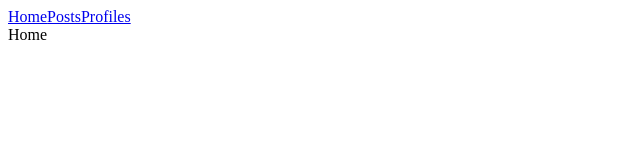
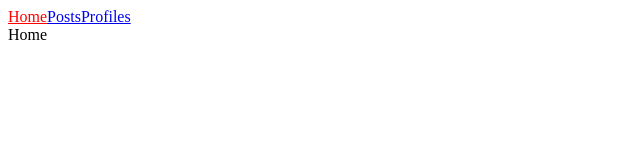
Before and after one commit to asteriasandippal/the-complete-react-fullstack-course, a React (Create React App) app in the folder reactlifecycles/: page / in a window 1280 px wide. Shown: the top 160 px of the page, without its empty margins (0-640 px from the left). Built offline with nearby package versions, Linux system fonts and the light colour scheme; the HTML template or start-up script is replaced by a standard one.

Commit message:
Apply NavLink and modify NavLink

```diff
--- a/reactlifecycles/src/App.js
+++ b/reactlifecycles/src/App.js
@@ -1,5 +1,5 @@
 import React, { Component } from 'react';
-import {MemoryRouter, HashRouter, BrowserRouter, Route, Link } from 'react-router-dom';
+import {MemoryRouter, HashRouter, BrowserRouter, Route, Link, NavLink } from 'react-router-dom';
 
 import Home from './containers/Home';
 import Posts from './containers/Posts';
@@ -9,19 +9,32 @@ import Profiles from './containers/Profiles';
 class App extends Component {
   render() {
     return (
-      <MemoryRouter>
+      <BrowserRouter>
         <div>
           <header>
-            <Link to="/">Home</Link>
-            <Link to="/posts">Posts</Link>
-            <Link to="/profiles">Profiles</Link>
+            <NavLink
+              exact
+              to="/"
+              activeStyle={{color: 'red'}}
+              activeClassName="selected"
+            >Home</NavLink>
+            <NavLink
+              to="/posts"
+              activeStyle={{color: 'red'}}
+              activeClassName="selected"
+            >Posts</NavLink>
+            <NavLink
+              to="/profiles"
+              activeStyle={{color: 'red'}}
+              activeClassName="selected"
+            >Profiles</NavLink>
           </header>
           <Route exact path='/' component={Home} />
           <Route path='/posts' component={Posts} />
           <Route path='/posts/:id' component={PostsDetails} />
           <Route path='/profiles' component={Profiles} />
         </div>
-      </MemoryRouter>
+      </BrowserRouter>
     );
   }
 }
```
